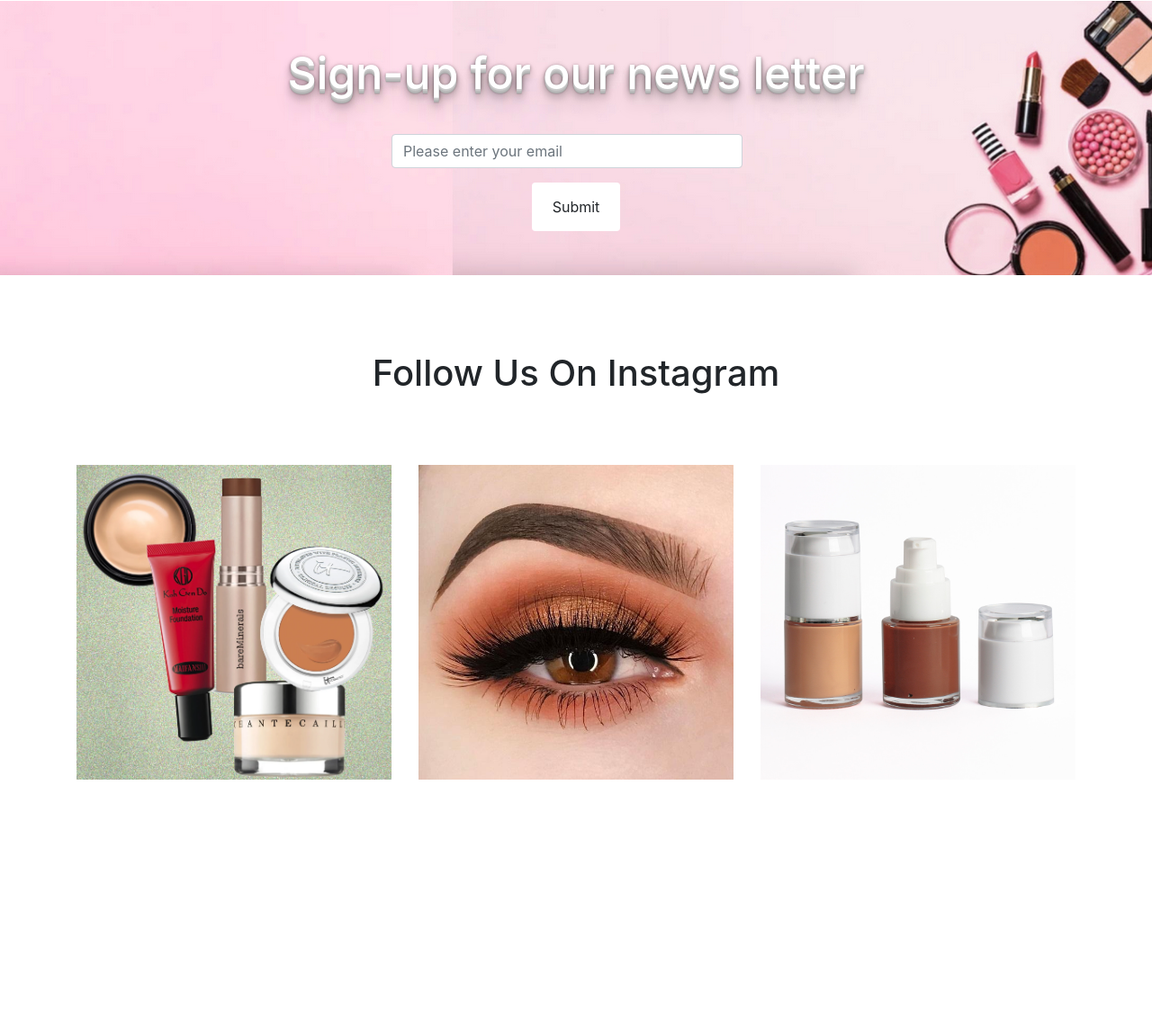
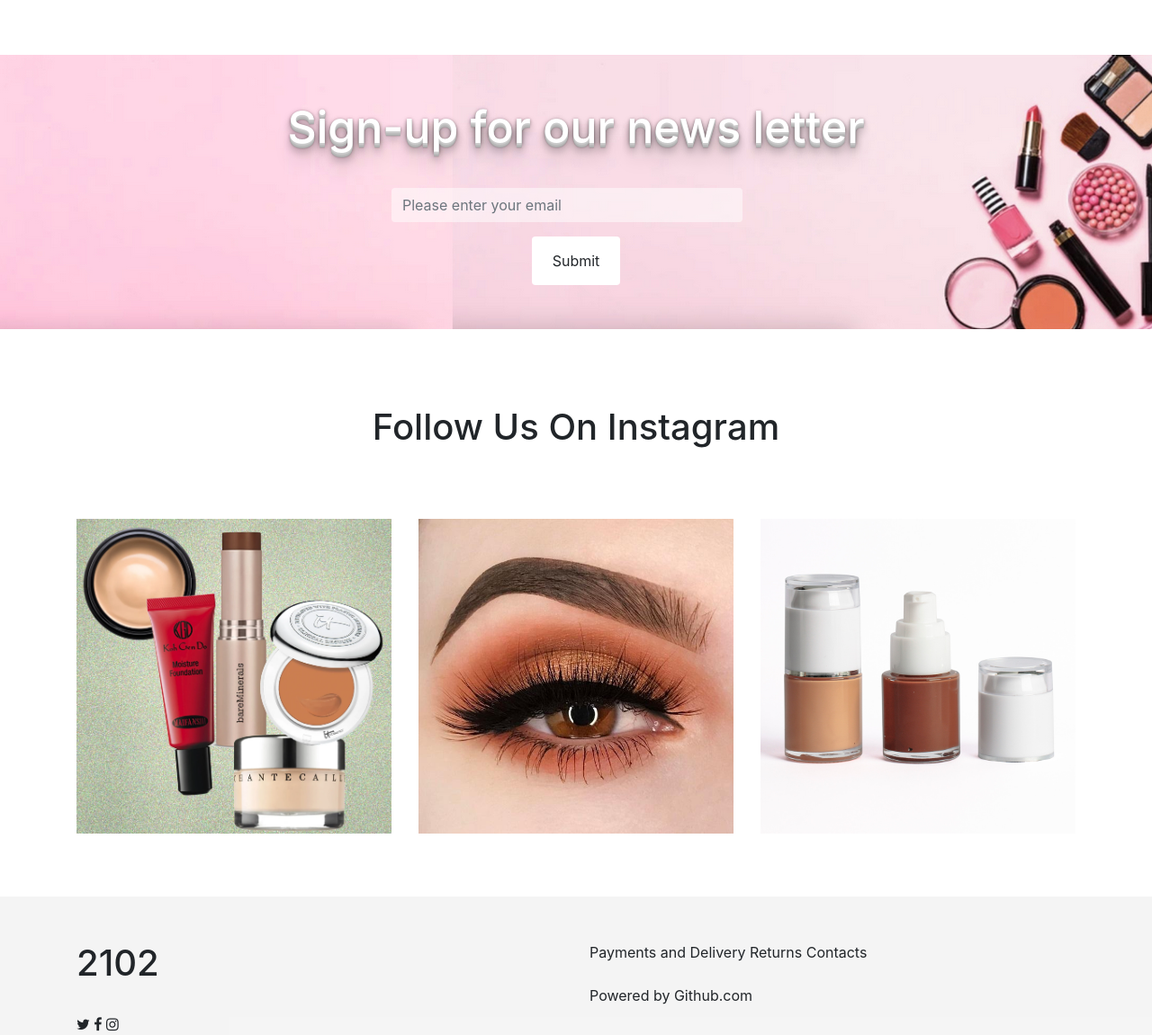
Before and after one commit to tomi2102/tomi2102.github.io, a plain HTML site: page Website/home.html in a window 1280 px wide. Shown: the part 2426-3577 px from the top of the page at 90% size. Before the commit the page ends 3293 px from the top, so only its background shows below. Drawn offline with nearby package versions, Linux system fonts and the light colour scheme.

Commit message:
04-09-2022

```diff
--- a/Website/home.html
+++ b/Website/home.html
@@ -160,7 +160,7 @@
       <div class="img-overlay-3">
          <h2>Sign-up for our news letter</h2>
          <form>
-          <div class="form-group">
+          <div class="form-group" id="email-form-group">
             <input type="email" class="form-control" id="exampleInputEmail1" aria-describedby="emailHelp" placeholder="Please enter your email">
           </div>
           <button type="submit" class="btn btn-default">Submit</button>
@@ -190,7 +190,29 @@
 
   </div>
   </section>
+<section class="final">
+  <div class="container">
+    <div class="row">
+    <div class="col-sm-6">
+    <h1>2102</h1>
+    <br/>
+    <span><i class="fa fa-twitter"></i></span>
+    <span><i class="fa fa-facebook"></i></span>
+    <span><i class="fa fa-instagram"></i></span>
 
+    </div>
+    <div class="col-sm-6">
+    <span>Payments and Delivery</span>
+    <span>Returns</span>
+    <span>Contacts</span>
+    <br/>
+    <br/>
+    <p class="powered-by-zyro.com">Powered by Github.com</p>
+
+    </div>
+    </div>
+  </div>
+</section>
 
 </body>
 </html>
--- a/Website/style.css
+++ b/Website/style.css
@@ -253,3 +253,21 @@ margin-right: 20px;}
     background: #fff;
     padding:14px 22px
 }
+
+#email-form-group input{background-color: rgba(256,256,256,0.5);
+    border:none;
+
+
+}
+.banner-3{
+    padding-top: 60px;
+}
+.final{
+    background-color:rgba(51,51,51,0.05);
+    padding-top: 50px;
+    margin-top: 70px;
+}
+.powered-by-zyro.com{
+    font-size: 10px;
+
+}
```
